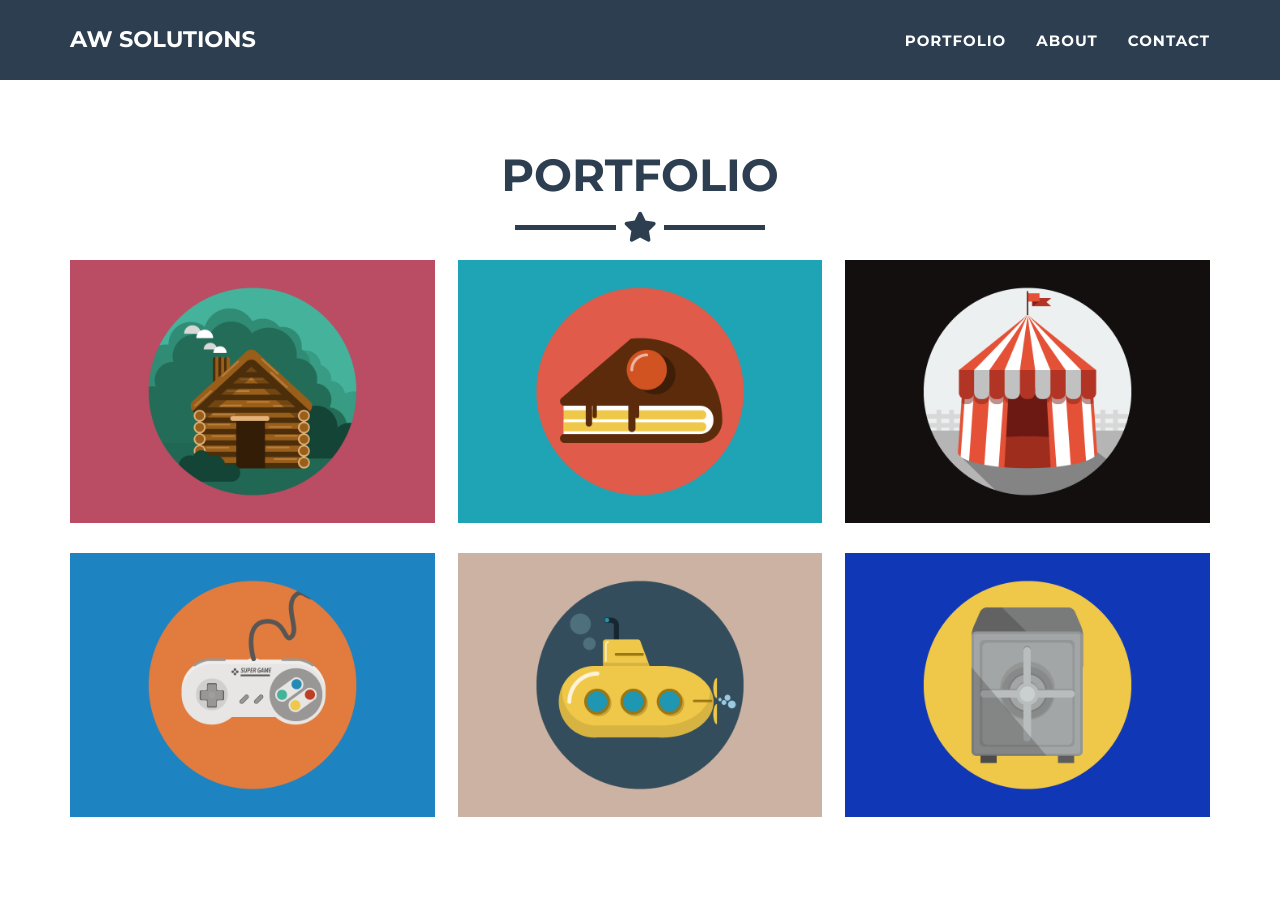
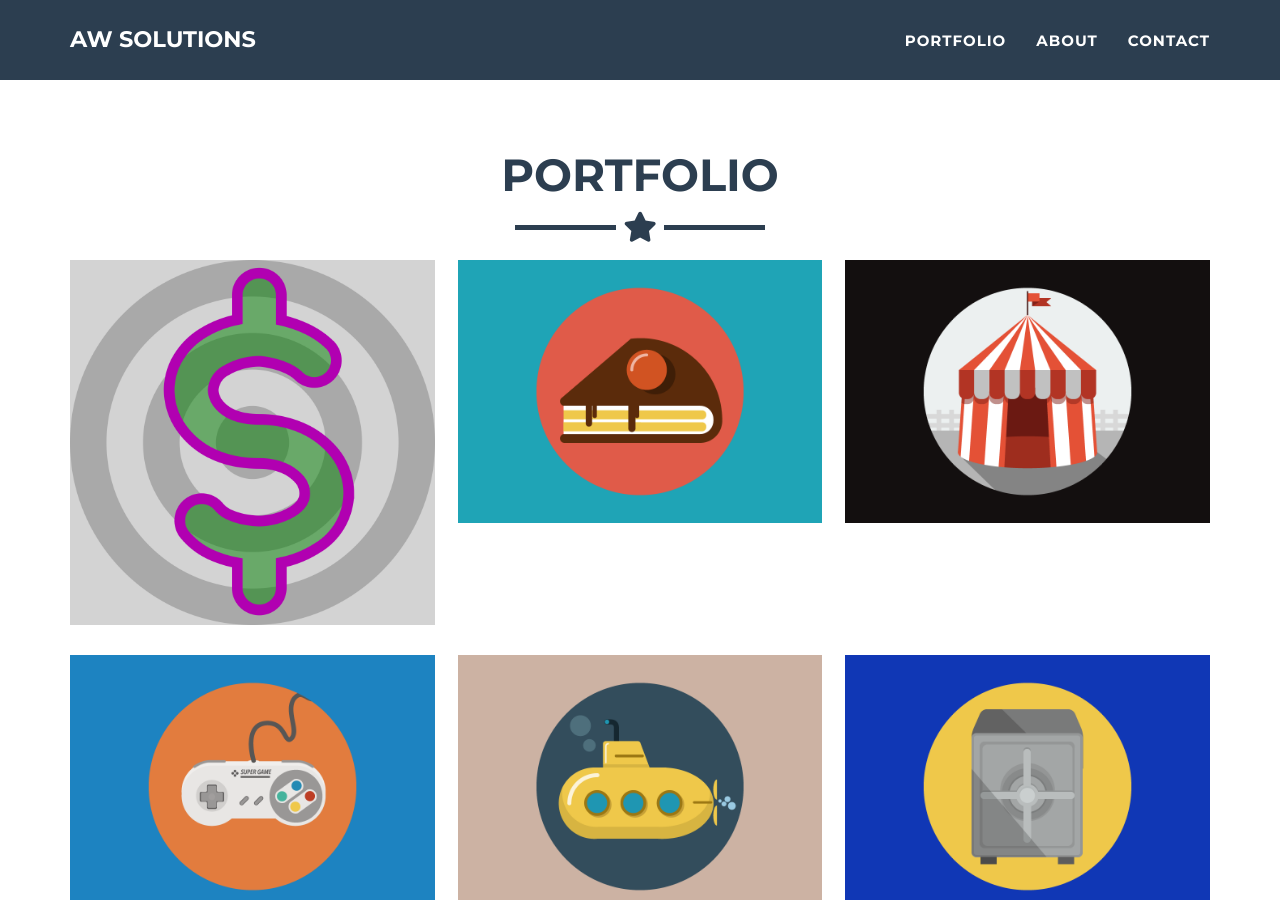
Before and after one commit to awsolutionsdevel/awsolutionsdevel.github.io, a Jekyll site: the page built from _posts/2014-07-18-project-1.markdown, in a window 1280 px wide and 900 px high, scrolled down 725 px. Built offline with Jekyll 4.4.1, drawn with Linux system fonts in a browser that asks for light colours.

Commit message:
Add allocalculator image

```diff
--- a/_posts/2014-07-18-project-1.markdown
+++ b/_posts/2014-07-18-project-1.markdown
@@ -2,7 +2,7 @@
 layout: default
 modal-id: 1
 date: 2014-07-18
-img: cabin.png
+img: allocalculator.png
 alt: image-alt
 project-date: April 2014
 client: Start Bootstrap
```
Also changed, not shown: img/portfolio/allocalculator.png (added), 3 other files.
